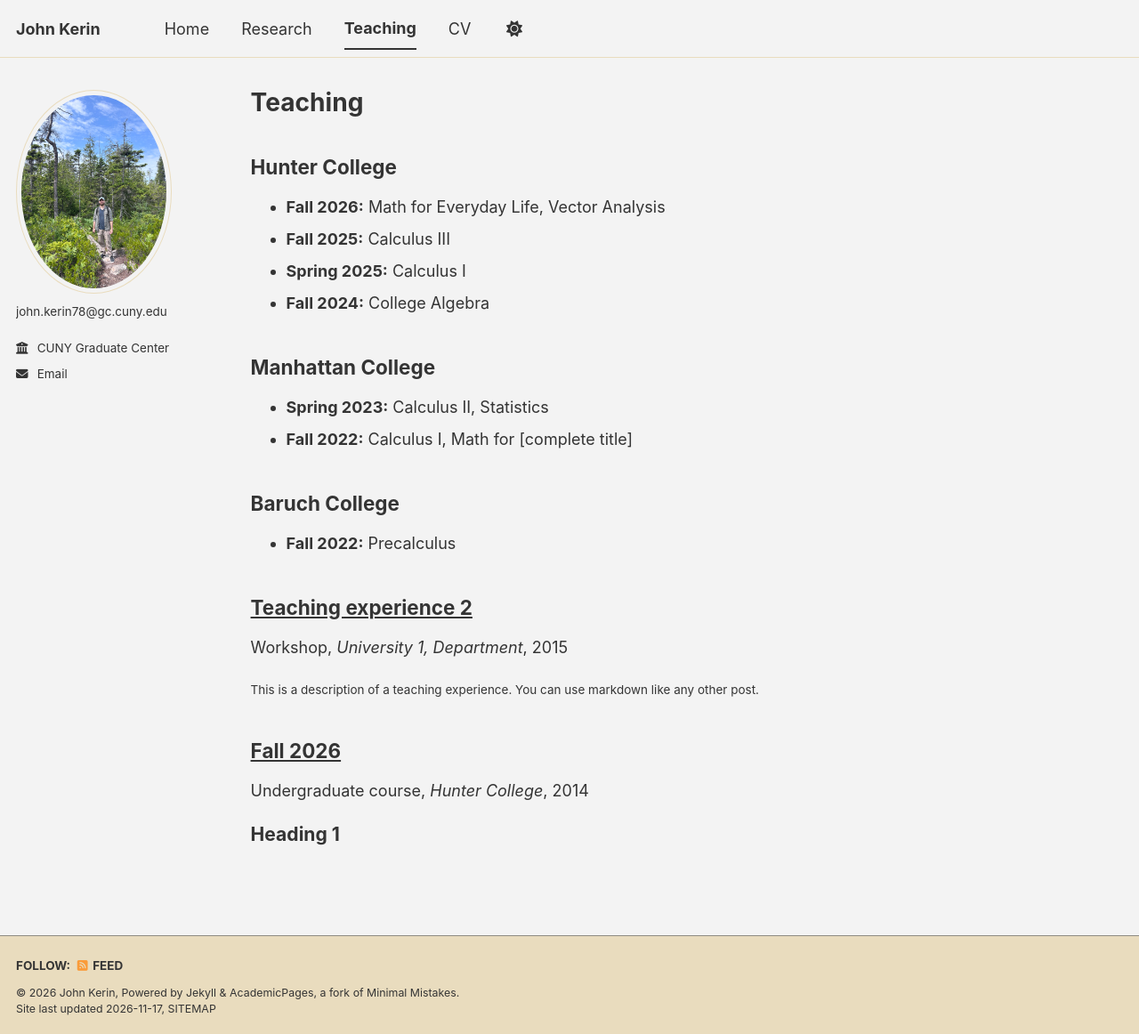
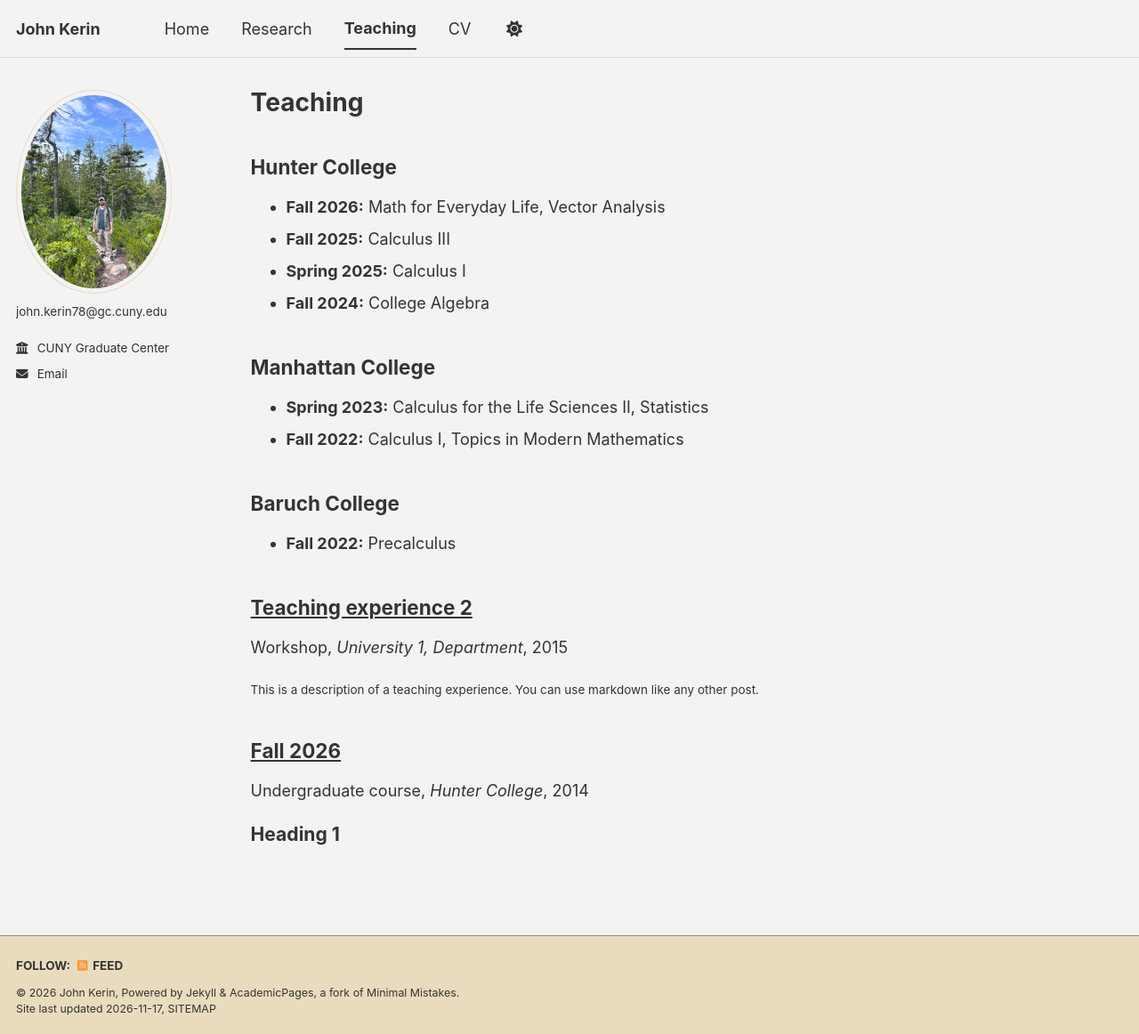
Before and after one commit to johnandrewkerin/johnandrewkerin.github.io, a Jekyll site: the page built from _pages/teaching.html, in a window 1280 px wide and 1162 px high. Shown: the whole window at 89% size. Built offline with Jekyll 4.4.1, drawn with Linux system fonts in a browser that asks for light colours; a script bundle is joined from its source files by our own code; a style sheet for code colours, icons or effects is not loaded.

Commit message:
Update teaching.html

```diff
--- a/_pages/teaching.html
+++ b/_pages/teaching.html
@@ -21,9 +21,9 @@ author_profile: true
 <h2>Manhattan College</h2>
 
 <ul>
-  <li><strong>Spring 2023:</strong> Calculus II, Statistics</li>
+  <li><strong>Spring 2023:</strong> Calculus for the Life Sciences II, Statistics</li>
   <li><strong>Fall 2022:</strong> Calculus I,
-      Math for [complete title]</li>
+      Topics in Modern Mathematics</li>
 </ul>
 
 <h2>Baruch College</h2>
```
